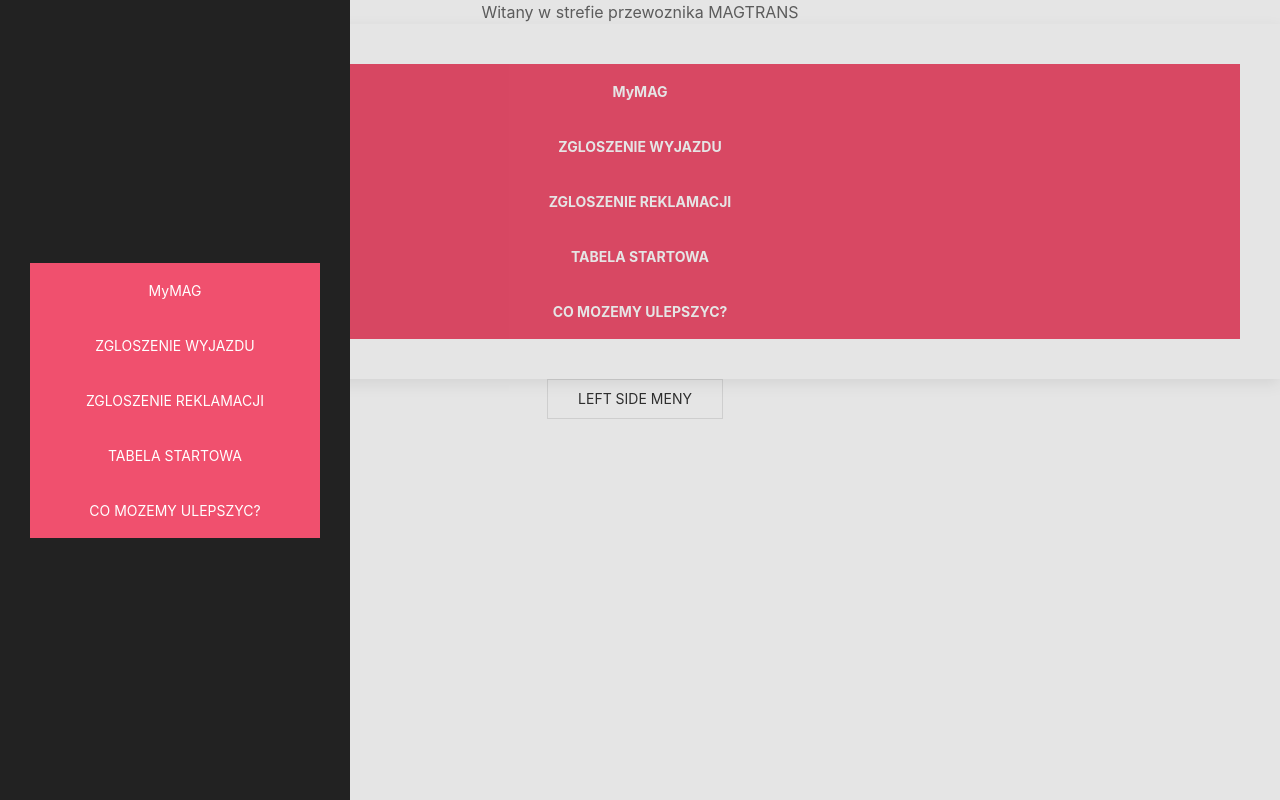
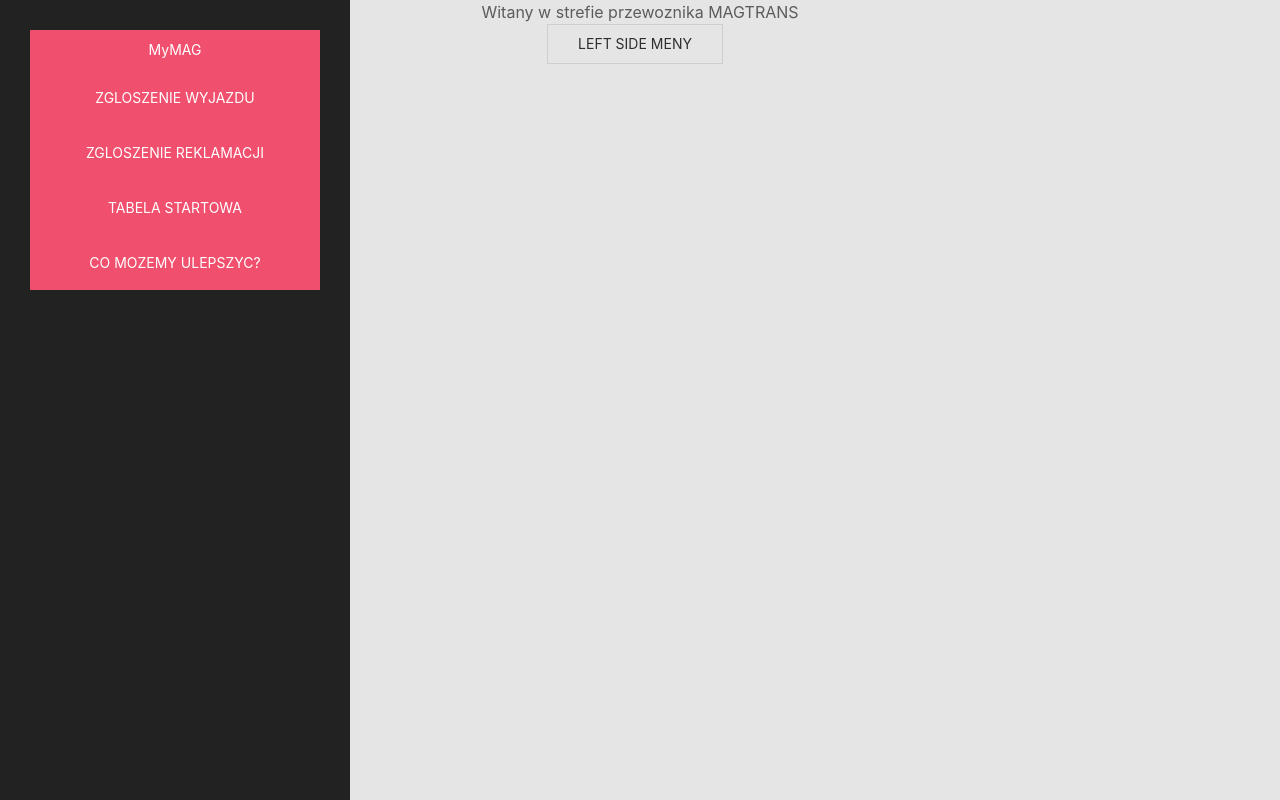
Before and after one commit to ai-tsuba/magtrans, a plain HTML site: page index.html in a window 1280 px wide. Both pictures are taken after a click on the button "LEFT SIDE MENY". Drawn offline with nearby package versions, Linux system fonts and the light colour scheme.

Commit message:
#slide_menu

```diff
--- a/css/style.css
+++ b/css/style.css
@@ -2,3 +2,6 @@
     background-color: red;
     color: #fff;
 }
+.uk-offcanvas-bar {
+    background: #fff;
+}
--- a/index.html
+++ b/index.html
@@ -22,7 +22,7 @@
   </head>
   <body class="uk-text-center">
     <div class="">Witany w strefie przewoznika MAGTRANS</div>
-    <div class="uk-text-bolder uk-card uk-card-default uk-card-body">
+    <!-- <div class="">
       <button
         class="uk-button uk-button-danger uk-width-1-1 uk-button-large uk-text-capitalize"
         onclick="location.href='https://zlecenia.magtrans.eu/'"
@@ -50,7 +50,7 @@
       >
         Co mozemy ulepszyc?
       </button>
-    </div>
+    </div> -->
 
     <button
       class="uk-button uk-button-default uk-margin-small-right"
@@ -61,10 +61,10 @@
     </button>
 
     <div id="offcanvas-nav-primary" uk-offcanvas="overlay: true">
-      <div class="uk-offcanvas-bar uk-flex uk-flex-column">
-        <ul class="uk-nav uk-nav-primary uk-nav-center uk-margin-auto-vertical">
+      <div class="uk-offcanvas-bar uk-flex">
+        <ul class="uk-nav uk-nav-primary uk-nav-center">
           <button
-            class="uk-button uk-button-danger uk-width-1-1 uk-button-large uk-text-capitalize"
+            class="uk-button uk-button-danger uk-width-1 uk-text-capitalize"
             onclick="location.href='https://zlecenia.magtrans.eu/'"
           >
             MyMAG
```
